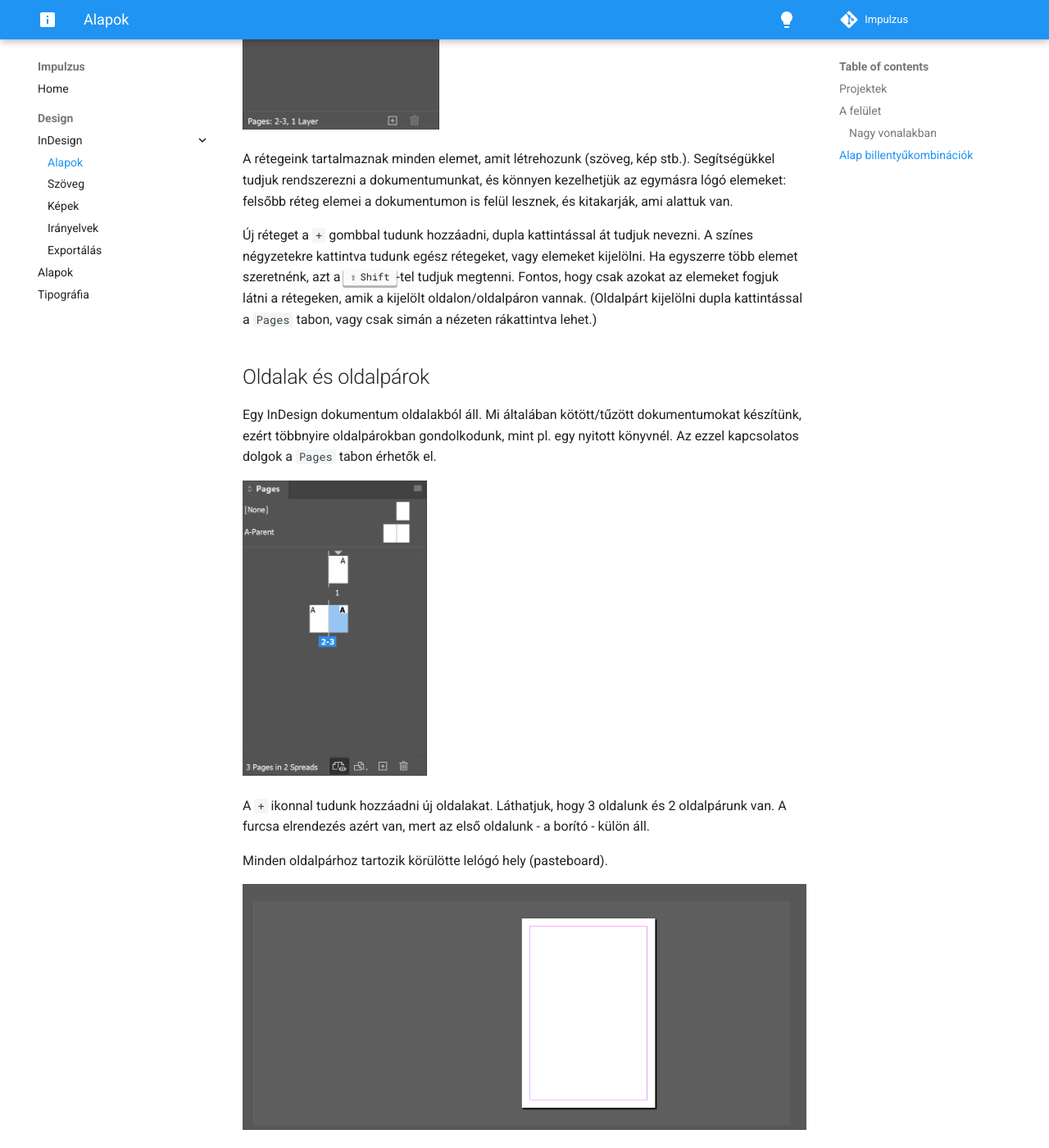
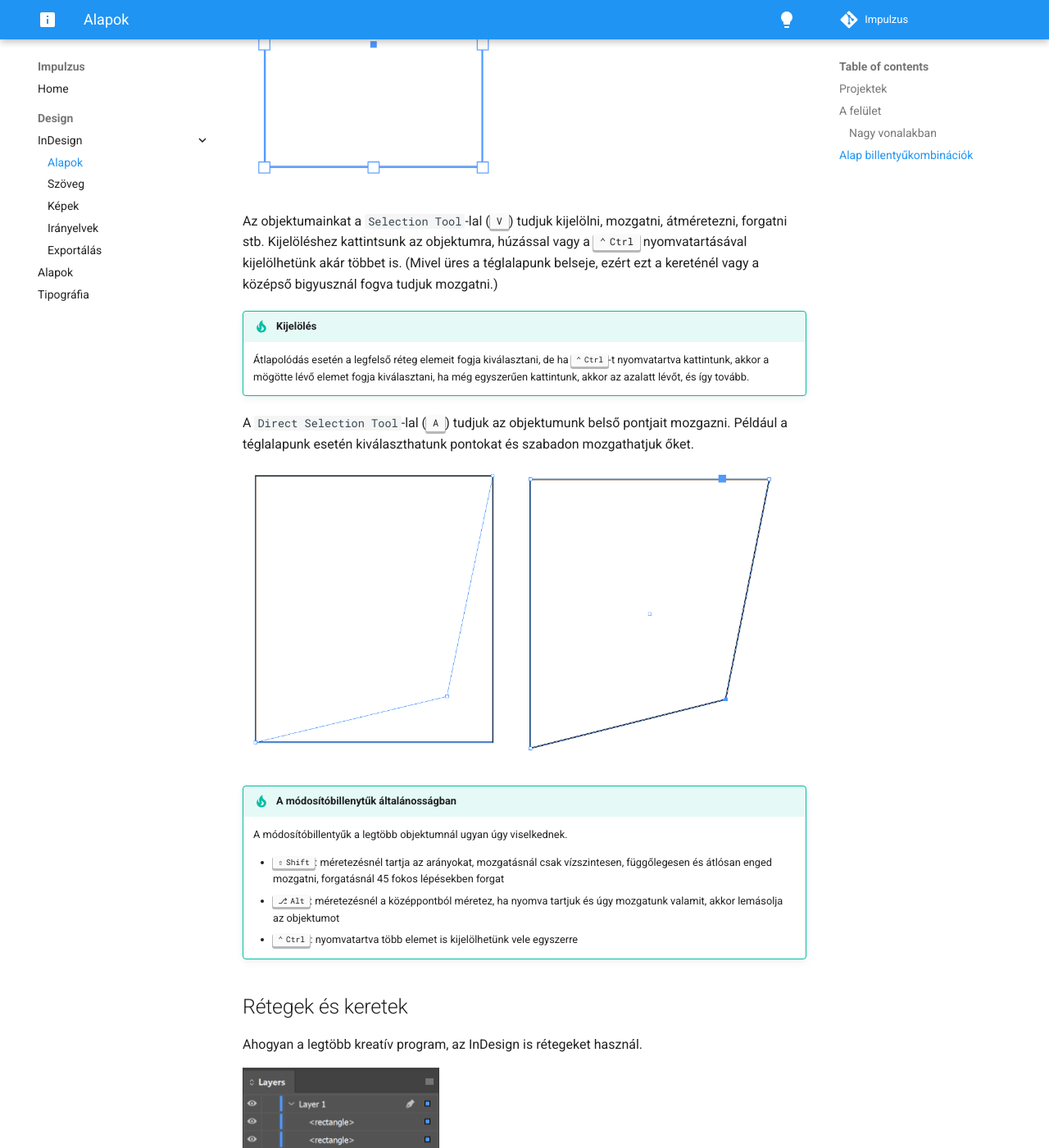
Before and after one commit to Gilgames32/impulzus, an MkDocs documentation site: the page built from docs/design/indesign/basics.md, in a window 1280 px wide and 1400 px high, scrolled down 2731 px. Shown: the whole window at 82% size. Built offline with MkDocs 1.6.1 and Material for MkDocs 9.7.7, drawn with Linux system fonts in a browser that asks for light colours; comment, search, counter and statistics services are not loaded; some of the changed text lies outside the part shown.

Commit message:
update basics

```diff
--- a/docs/design/indesign/basics.md
+++ b/docs/design/indesign/basics.md
@@ -4,11 +4,11 @@
 
 ## Projektek
 
-<!-- TODO
-nem ezzel kezdeném, most csak csinálunk egyet gyors
--->
+Ez fogad minket elsőre, itt tudunk új dokumentumot létrehozni.
 
 ![](img/home.png)
+
+Részletesebb beállíátokat a `More Presets` alatt találunk. Nekünk egyelőre elég az alap A4-es.
 
 ## A felület
 
@@ -45,14 +45,34 @@
 
 # Alap koncepciók
 
-## Gizmók
+## Objektumok
 
-<!-- TODO
-v, a
-legfelső réteg elemeinek prio kijelölésnél, ctrl kattintással a mögötte lévőt is lehet
+A legtöbb dolgot objektumnak tekinthetjük, legyen az szövegdoboz, képkeret, vonal vagy egyéb forma.
 
-módosítók: shift, alt, ctrl mit csinálnak
--->
+Szúrjunk be egy téglalapot a `Rectangle Tool`-lal (++m++).
+
+![](img/objects_rectangle.png){height=360}
+
+Az objektumainkat a `Selection Tool`-lal (++v++) tudjuk kijelölni, mozgatni, átméretezni, forgatni stb.
+Kijelöléshez kattintsunk az objektumra, húzással vagy a ++ctrl++ nyomvatartásával kijelölhetünk akár többet is.
+(Mivel üres a téglalapunk belseje, ezért ezt a kereténél vagy a középső bigyusznál fogva tudjuk mozgatni.)
+
+!!! tip "Kijelölés"
+    Átlapolódás esetén a legfelső réteg elemeit fogja kiválasztani, de ha ++ctrl++-t nyomvatartva kattintunk, akkor a mögötte lévő elemet fogja kiválasztani, ha még egyszerűen kattintunk, akkor az azalatt lévőt, és így tovább.
+
+A `Direct Selection Tool`-lal (++a++) tudjuk az objektumunk belső pontjait mozgazni.
+Például a téglalapunk esetén kiválaszthatunk pontokat és szabadon mozgathatjuk őket.
+
+![](img/objects_dst_1.png){height=360}
+![](img/objects_dst_2.png){height=360}
+
+!!! tip "A módosítóbillenytűk általánosságban"
+    A módosítóbillentyűk a legtöbb objektumnál ugyan úgy viselkednek.
+
+    - ++shift++: méretezésnél tartja az arányokat, mozgatásnál csak vízszintesen, függőlegesen és átlósan enged mozgatni, forgatásnál 45 fokos lépésekben forgat
+    - ++alt++: méretezésnél a középpontból méretez, ha nyomva tartjuk és úgy mozgatunk valamit, akkor lemásolja az objektumot
+    - ++ctrl++: nyomvatartva több elemet is kijelölhetünk vele egyszerre
+
 
 ## Rétegek és keretek
 
@@ -70,7 +90,9 @@
 Fontos, hogy csak azokat az elemeket fogjuk látni a rétegeken, amik a kijelölt oldalon/oldalpáron vannak.
 (Oldalpárt kijelölni dupla kattintással a `Pages` tabon, vagy csak simán a nézeten rákattintva lehet.)
 
-<!-- TODO: csoportosítás -->
+### Csoportok
+
+Rétegeken belül tovább csoportosíthatjuk az elemeket. Jelöljük ki csoportosítani kívánt elemeket, majd a `Object > Group` menüponttal (++ctrl+g++) egyesítsük őket egy csoportba.
 
 
 ## Oldalak és oldalpárok
```
Also changed, not shown: docs/design/indesign/index.md (+3 -1 lines), docs/index.md (+3 -13 lines), docs/design/indesign/img/objects_dst_1.png (added), docs/design/indesign/img/objects_dst_2.png (added), docs/design/indesign/img/objects_rectangle.png (added).
